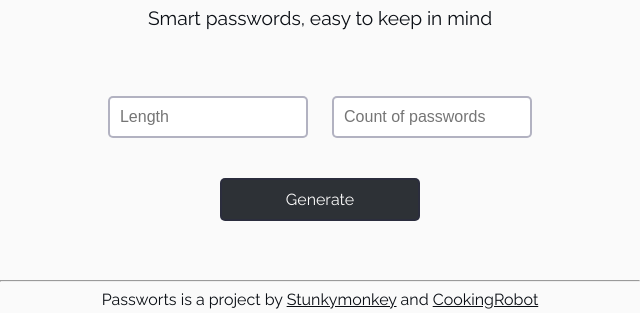
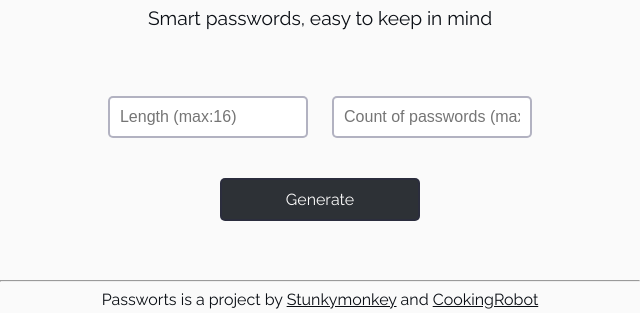
Before and after one commit to Stunkymonkey/passworts, a Flask app: page / in a window 1280 px wide. Shown: the part 249-562 px from the top of the page, without its empty margins (320-960 px from the left). Run offline with Flask 2, Linux system fonts and the light colour scheme.

Commit message:
increase limitations

```diff
--- a/online/app/templates/index.html
+++ b/online/app/templates/index.html
@@ -8,8 +8,8 @@
 <form action="" method="POST" name="request">
 	{{form.hidden_tag()}}
 	<ul class="centeredList">
-	<li>{{form.pw_length(placeholder="Length")}}</li>
-	<li>{{form.pw_count(placeholder="Count of passwords")}}</li>
+	<li>{{form.pw_length(placeholder="Length (max:16)")}}</li>
+	<li>{{form.pw_count(placeholder="Count of passwords (max:50)")}}</li>
 	</ul>
 
 	<ul class="centeredList submit">
--- a/online/app/views.py
+++ b/online/app/views.py
@@ -28,14 +28,14 @@ def home():
 		if int(form.pw_length.data) <=4:
 			flash("It is not possible to create a password unter 5 letters!")
 			wrong_input = True
-		if int(form.pw_length.data) >20:
-			flash("It is not possible to create a password over 20 letters!")
+		if int(form.pw_length.data) >16:
+			flash("It is not possible to create a password over 16 letters!")
 			wrong_input = True
 		if int(form.pw_count.data) <=0:
 			flash("It is not possible to create no passwords!")
 			wrong_input = True
-		if int(form.pw_count.data) >100:
-			flash("It is not possible to create more than 100 passwords!")
+		if int(form.pw_count.data) >50:
+			flash("It is not possible to create more than 50 passwords!")
 			wrong_input = True
 		if wrong_input == True:
 			return redirect('/')
```
